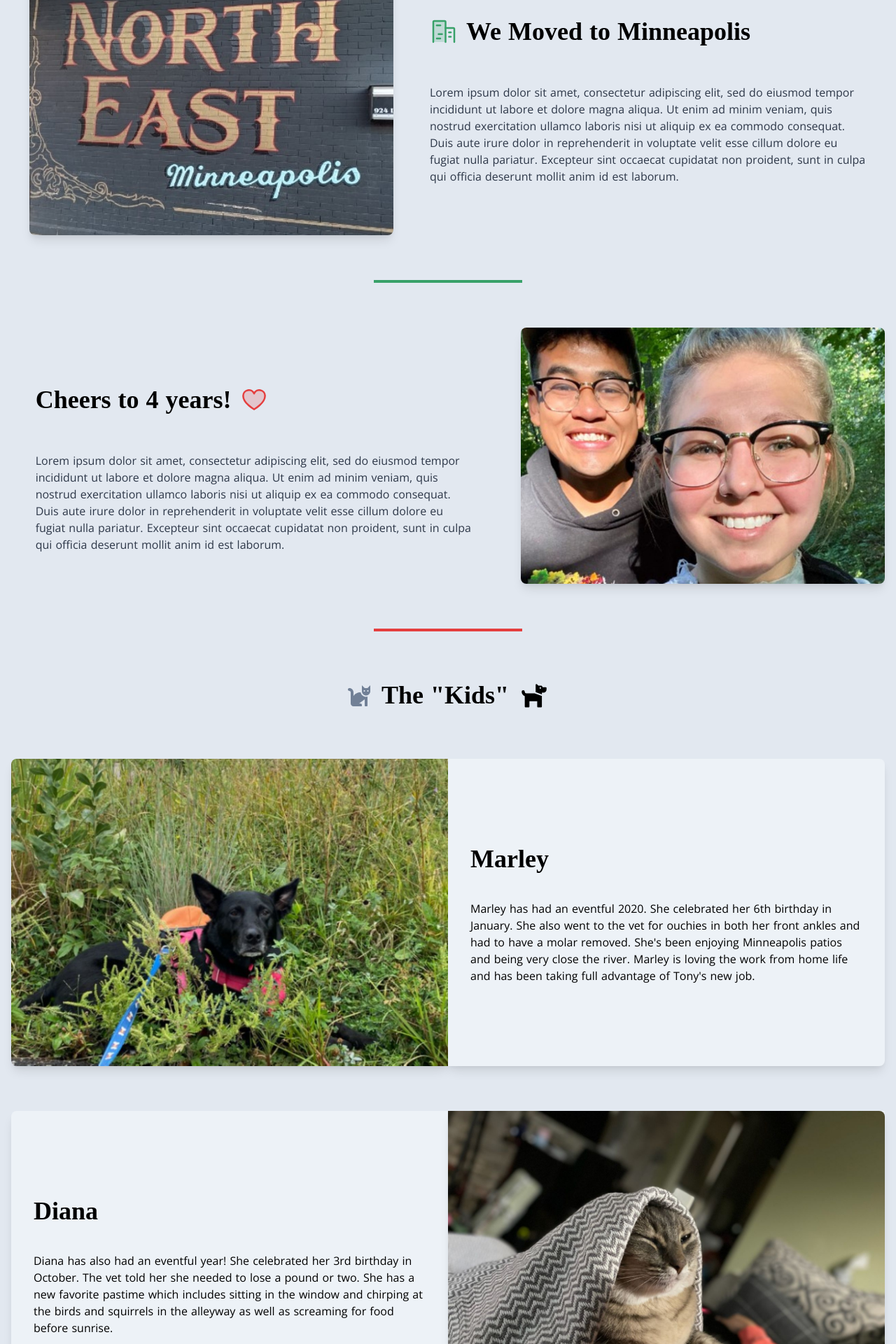
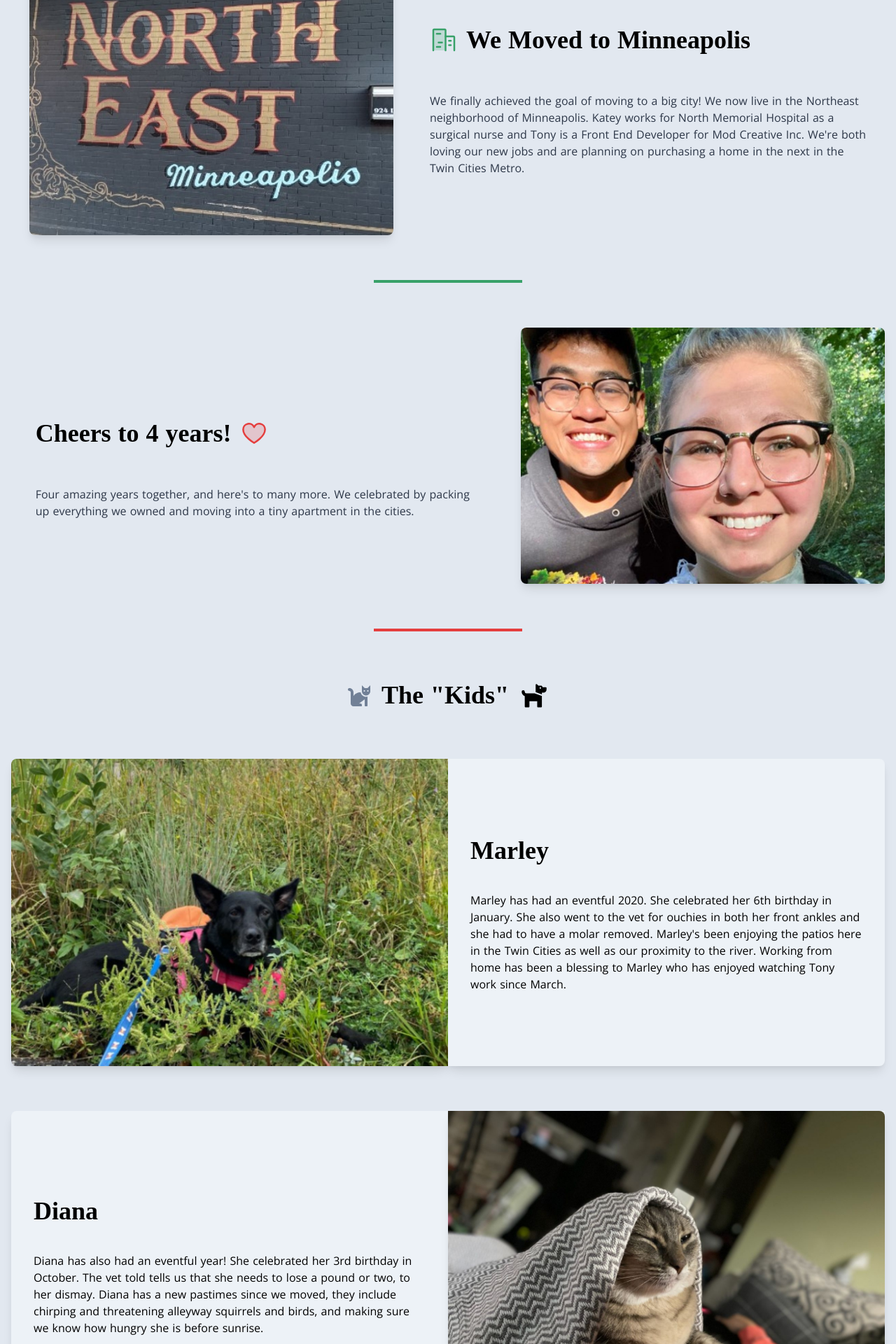
Before and after one commit to TonyFwin/christmas-card, a Nuxt app: page / in a window 1280 px wide. Shown: the part 1360-3280 px from the top of the page at 70% size. Built offline with nearby package versions, Linux system fonts and the light colour scheme; a web font is replaced by a local one.

Commit message:
Update copy

```diff
--- a/components/Anniversary.vue
+++ b/components/Anniversary.vue
@@ -37,13 +37,9 @@
           </svg>
         </h3>
         <p class="mt-4 text-gray-800">
-          Lorem ipsum dolor sit amet, consectetur adipiscing elit, sed do
-          eiusmod tempor incididunt ut labore et dolore magna aliqua. Ut enim ad
-          minim veniam, quis nostrud exercitation ullamco laboris nisi ut
-          aliquip ex ea commodo consequat. Duis aute irure dolor in
-          reprehenderit in voluptate velit esse cillum dolore eu fugiat nulla
-          pariatur. Excepteur sint occaecat cupidatat non proident, sunt in
-          culpa qui officia deserunt mollit anim id est laborum.
+          Four amazing years together, and here's to many more. We celebrated by
+          packing up everything we owned and moving into a tiny apartment in the
+          cities.
         </p>
       </div>
     </div>
--- a/components/Greeting.vue
+++ b/components/Greeting.vue
@@ -2,10 +2,10 @@
   <section class="py-4 md:py-8">
     <div class="container m-auto flex flex-col text-center">
       <h1 class="text-4xl md:text-5xl lg:text-6xl font-medium">
-        Seasons Greetings from the Nguyen Family!
+        Seasons Greetings from the Nguyen family!
       </h1>
       <p class="mt-2 leading-loose text-lg md:text-2xl text-gray-800">
-        Wish you all the best and most wonderful things this holiday season!
+        wish you good health this holiday season &#183; love katey + tony
       </p>
     </div>
     <hr class="red-line" />
--- a/components/Moving.vue
+++ b/components/Moving.vue
@@ -100,13 +100,11 @@
           We Moved to Minneapolis
         </h3>
         <p class="md:mt-4 text-gray-800">
-          Lorem ipsum dolor sit amet, consectetur adipiscing elit, sed do
-          eiusmod tempor incididunt ut labore et dolore magna aliqua. Ut enim ad
-          minim veniam, quis nostrud exercitation ullamco laboris nisi ut
-          aliquip ex ea commodo consequat. Duis aute irure dolor in
-          reprehenderit in voluptate velit esse cillum dolore eu fugiat nulla
-          pariatur. Excepteur sint occaecat cupidatat non proident, sunt in
-          culpa qui officia deserunt mollit anim id est laborum.
+          We finally achieved the goal of moving to a big city! We now live in
+          the Northeast neighborhood of Minneapolis. Katey works for North
+          Memorial Hospital as a surgical nurse and Tony is a Front End
+          Developer for Mod Creative Inc. We're both loving our new jobs and are
+          planning on purchasing a home in the next in the Twin Cities Metro.
         </p>
       </div>
     </div>
--- a/components/Pets.vue
+++ b/components/Pets.vue
@@ -54,10 +54,10 @@
             <p class="mt-8">
               Marley has had an eventful 2020. She celebrated her 6th birthday
               in January. She also went to the vet for ouchies in both her front
-              ankles and had to have a molar removed. She's been enjoying
-              Minneapolis patios and being very close the river. Marley is
-              loving the work from home life and has been taking full advantage
-              of Tony's new job.
+              ankles and she had to have a molar removed. Marley's been enjoying
+              the patios here in the Twin Cities as well as our proximity to the
+              river. Working from home has been a blessing to Marley who has
+              enjoyed watching Tony work since March.
             </p>
           </div>
         </div>
@@ -81,10 +81,11 @@
             <h3 class="font-semibold text-4xl flex items-center">Diana</h3>
             <p class="mt-8">
               Diana has also had an eventful year! She celebrated her 3rd
-              birthday in October. The vet told her she needed to lose a pound
-              or two. She has a new favorite pastime which includes sitting in
-              the window and chirping at the birds and squirrels in the alleyway
-              as well as screaming for food before sunrise.
+              birthday in October. The vet told tells us that she needs to lose
+              a pound or two, to her dismay. Diana has a new pastimes since we
+              moved, they include chirping and threatening alleyway squirrels
+              and birds, and making sure we know how hungry she is before
+              sunrise.
             </p>
           </div>
         </div>
```
